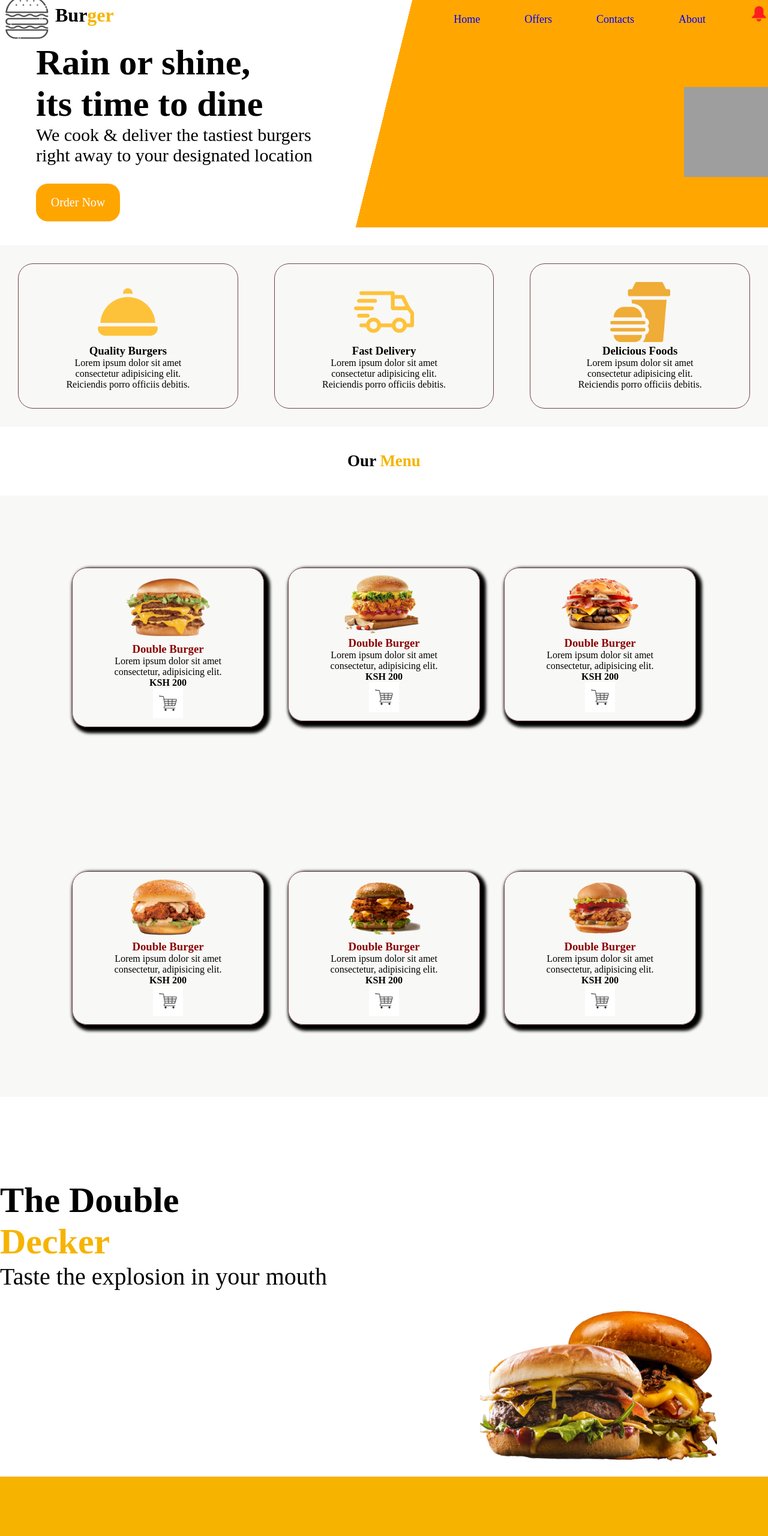
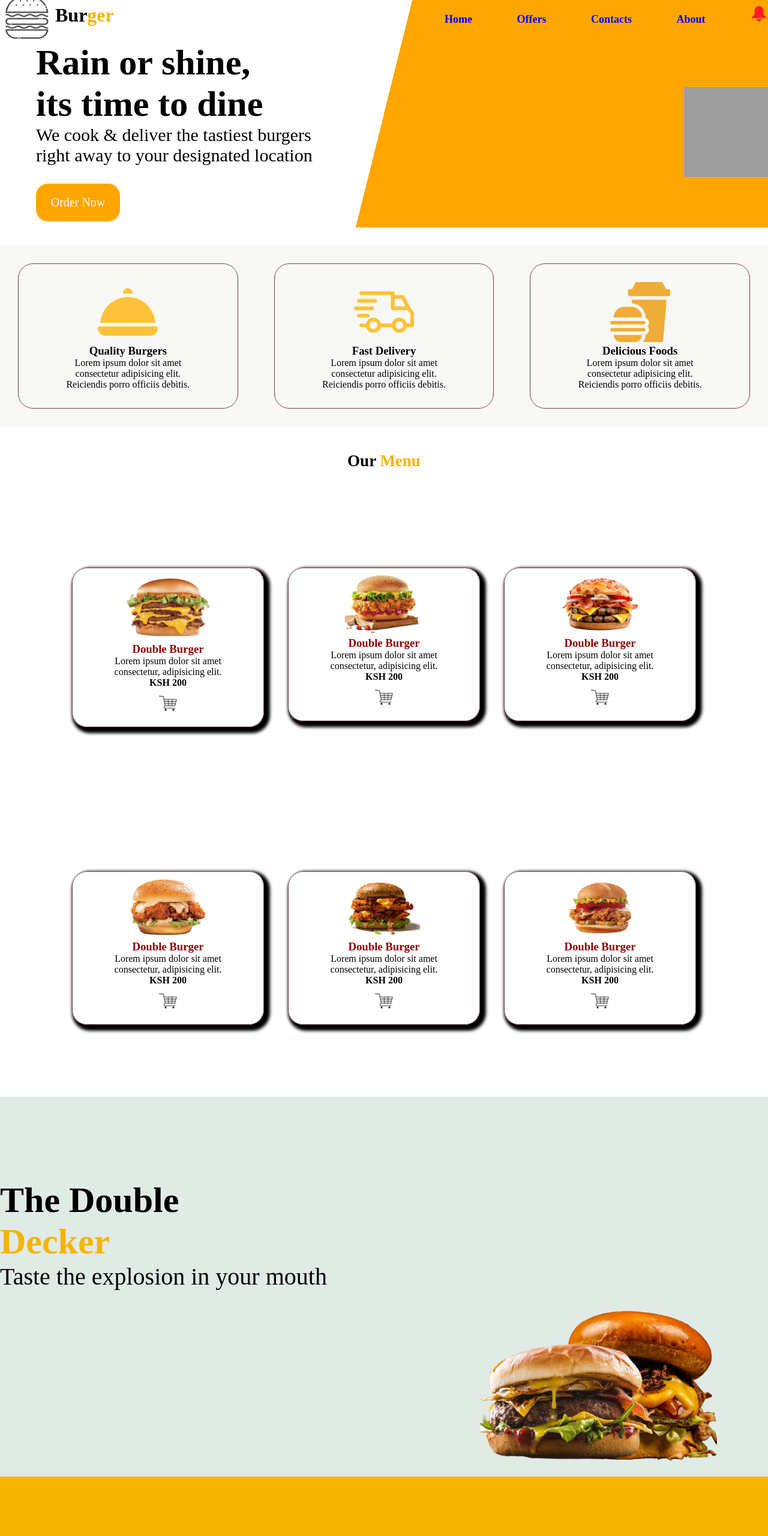
Before and after one commit to Andy3643/Burger-Palace, a plain HTML site: page index.html in a window 1280 px wide. Shown: the top 2560 px of the page at 60% size. Drawn offline with Linux system fonts and the light colour scheme; grey boxes are pictures that could not be loaded.

Commit message:
change class double burger background color

```diff
--- a/index.css
+++ b/index.css
@@ -23,6 +23,11 @@ nav ul li a{
     color: blue;
     font-size: 18px;
     font-family: poppins;
+}
+.home{
+    color: black;
+    font-weight: bold;
+    font-size: large;
 }
 .mmm{
     background: linear-gradient(-76deg, rgb(255, 166, 0) 50%, white 50%);
@@ -112,7 +117,7 @@ button{
 .menu1{
     justify-content: space-evenly;
     display: flex;
-    background-color: #f8f8f6;
+    background-color: #ffffff;
     padding: 100px;
     height: 100%;
     width: 100%;
@@ -122,7 +127,7 @@ button{
 .menu2{
     justify-content: space-evenly;
     display: flex;
-    background-color: #f8f8f6;
+    background-color: #ffffff;
     padding: 100px;
     height: 100%;
     width: 100%;
@@ -209,7 +214,7 @@ button{
 .doubleburger{
     font-family: poppins;
     font-size: 40px;
-    background-color: #ffffff;
+    background-color: #E1EBE6;
     height: 100%;
 }
 
--- a/index.html
+++ b/index.html
@@ -16,7 +16,7 @@
             <H1>Bur<span style="color: #F6B400;">ger</span></H1>
             <nav>
 
-                <ul>
+                <ul class="home">
                     <li><a href="">Home</a></li>
                     <li><a href="">Offers</a></li>
                     <li><a href="">Contacts</a></li>
```
